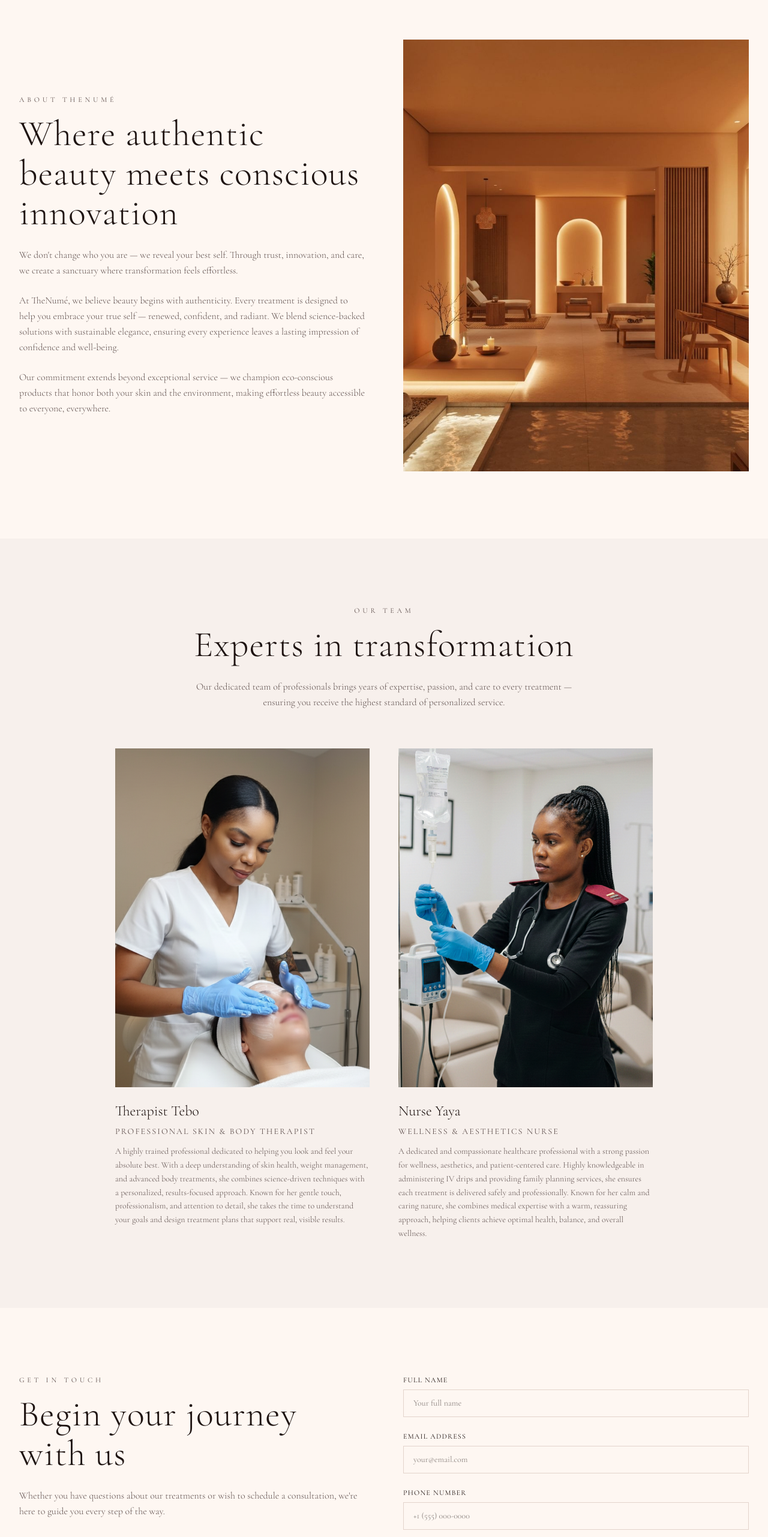
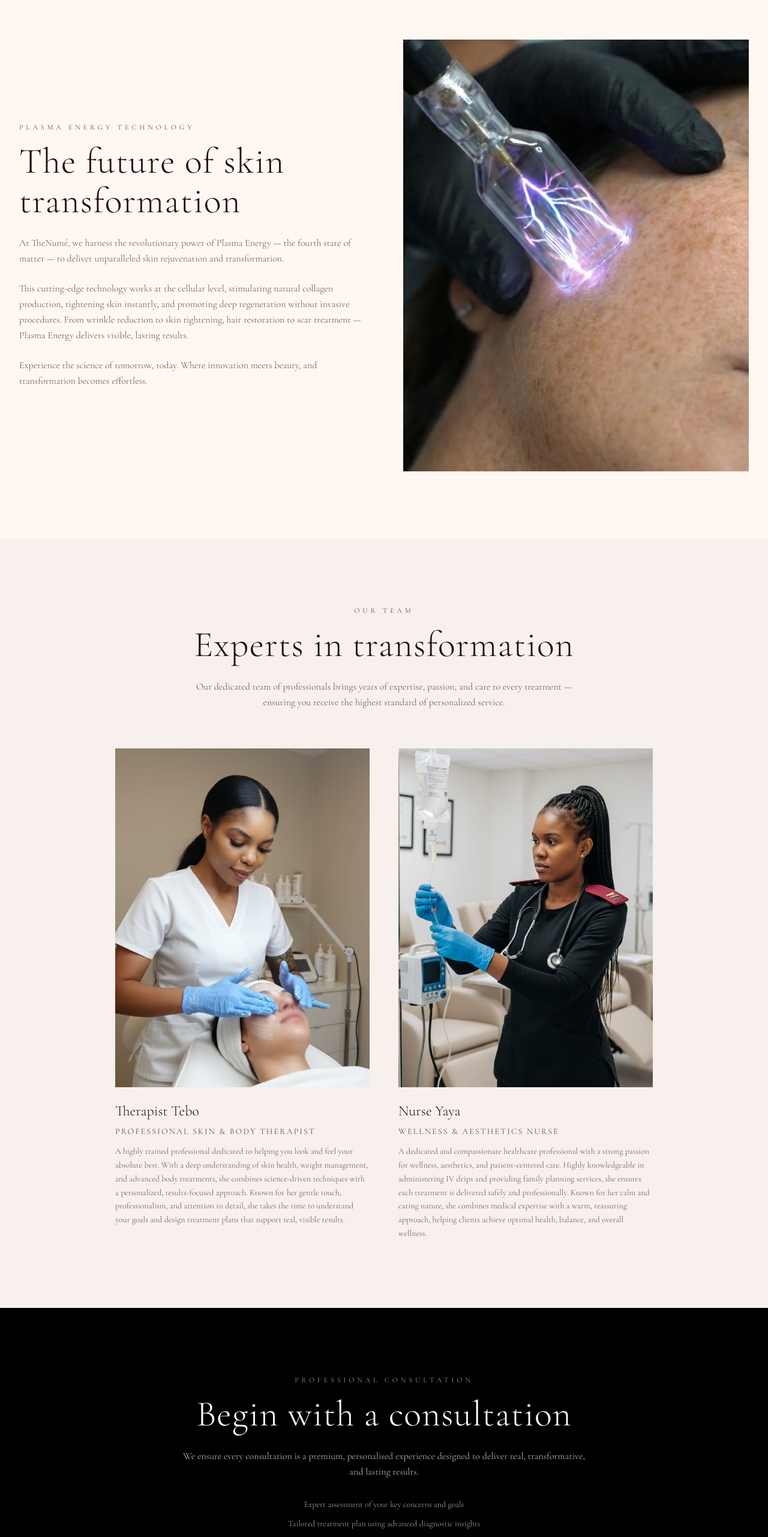
Before and after one commit to chris2far89/thenume_web, a Next.js app: page / in a window 1280 px wide. Shown: the part 846-3409 px from the top of the page at 60% size. Built offline with nearby package versions, Linux system fonts and the light colour scheme.

Commit message:
homepage_adjustments

```diff
--- a/app/page.tsx
+++ b/app/page.tsx
@@ -72,19 +72,19 @@ export default function Home() {
               )}
             >
               <p className="font-[var(--font-body)] text-xs tracking-[0.4em] uppercase text-muted-foreground mb-4">
-                About TheNumé
+                Plasma Energy Technology
               </p>
               <h1 className="font-[var(--font-display)] text-4xl md:text-5xl lg:text-6xl font-light text-foreground tracking-[0.02em] leading-[1.1] mb-6">
-                Where authentic beauty meets conscious innovation
+                The future of skin transformation
               </h1>
               <p className="font-[var(--font-body)] text-base text-muted-foreground font-light leading-relaxed mb-6">
-                We don't change who you are — we reveal your best self. Through trust, innovation, and care, we create a sanctuary where transformation feels effortless.
+                At TheNumé, we harness the revolutionary power of Plasma Energy — the fourth state of matter — to deliver unparalleled skin rejuvenation and transformation.
               </p>
               <p className="font-[var(--font-body)] text-base text-muted-foreground font-light leading-relaxed mb-6">
-                At TheNumé, we believe beauty begins with authenticity. Every treatment is designed to help you embrace your true self — renewed, confident, and radiant. We blend science-backed solutions with sustainable elegance, ensuring every experience leaves a lasting impression of confidence and well-being.
+                This cutting-edge technology works at the cellular level, stimulating natural collagen production, tightening skin instantly, and promoting deep regeneration without invasive procedures. From wrinkle reduction to skin tightening, hair restoration to scar treatment — Plasma Energy delivers visible, lasting results.
               </p>
               <p className="font-[var(--font-body)] text-base text-muted-foreground font-light leading-relaxed">
-                Our commitment extends beyond exceptional service — we champion eco-conscious products that honor both your skin and the environment, making effortless beauty accessible to everyone, everywhere.
+                Experience the science of tomorrow, today. Where innovation meets beauty, and transformation becomes effortless.
               </p>
             </div>
             <div
@@ -94,8 +94,8 @@ export default function Home() {
               )}
             >
               <Image
-                src="/luxury-spa-interior-warm-lighting-minimalist-zen.jpg"
-                alt="TheNumé Interior"
+                src="/plasma.png"
+                alt="Plasma Energy Technology"
                 fill
                 className="object-cover"
               />
@@ -178,6 +178,46 @@ export default function Home() {
         </div>
       </section>
 
+      {/* Consultation Call to Action */}
+      <section className="py-20 md:py-28 bg-black">
+        <div className="max-w-4xl mx-auto px-6 lg:px-8 text-center">
+          <p className="font-[var(--font-body)] text-xs tracking-[0.4em] uppercase text-white/60 mb-4">
+            Professional Consultation
+          </p>
+          <h2 className="font-[var(--font-display)] text-4xl md:text-5xl lg:text-6xl font-light text-white tracking-[0.02em] leading-[1.1] mb-6">
+            Begin with a consultation
+          </h2>
+          <p className="font-[var(--font-body)] text-base text-white/80 font-light leading-relaxed mb-8 max-w-2xl mx-auto">
+            We ensure every consultation is a premium, personalised experience designed to deliver real, transformative, and lasting results.
+          </p>
+          <div className="space-y-3 mb-12 max-w-xl mx-auto">
+            <p className="font-[var(--font-body)] text-sm text-white/70 font-light">
+              Expert assessment of your key concerns and goals
+            </p>
+            <p className="font-[var(--font-body)] text-sm text-white/70 font-light">
+              Tailored treatment plan using advanced diagnostic insights
+            </p>
+            <p className="font-[var(--font-body)] text-sm text-white/70 font-light">
+              Comprehensive home-care prescription
+            </p>
+          </div>
+          <div className="space-y-4">
+            <a
+              href="/#booking?service=consultation-virtual"
+              className="inline-block font-[var(--font-body)] text-xs tracking-[0.2em] uppercase px-8 py-4 bg-white text-black hover:bg-white/90 transition-colors duration-300 mr-4"
+            >
+              Virtual - R250
+            </a>
+            <a
+              href="/#booking?service=consultation-person"
+              className="inline-block font-[var(--font-body)] text-xs tracking-[0.2em] uppercase px-8 py-4 border border-white text-white hover:bg-white hover:text-black transition-colors duration-300"
+            >
+              In-Person - R395
+            </a>
+          </div>
+        </div>
+      </section>
+
       {/* Contact Form Section */}
       <section ref={contactRef} className="py-20 md:py-28">
         <div className="max-w-7xl mx-auto px-6 lg:px-8">
@@ -203,9 +243,11 @@ export default function Home() {
                   <MapPin className="w-5 h-5 text-primary mt-1" />
                   <div>
                     <p className="font-[var(--font-body)] text-sm text-foreground font-light leading-relaxed">
-                      123 Wellness Boulevard
+                      8 Tin Rd, Bromhof
                       <br />
-                      Beverly Hills, CA 90210
+                      Randburg, 2154
+                      <br />
+                      South Africa
                     </p>
                   </div>
                 </div>
@@ -213,7 +255,7 @@ export default function Home() {
                   <Phone className="w-5 h-5 text-primary mt-1" />
                   <div>
                     <p className="font-[var(--font-body)] text-sm text-foreground font-light">
-                      +1 (555) 234-5678
+                      +27 76 040 1540
                     </p>
                   </div>
                 </div>
@@ -221,7 +263,7 @@ export default function Home() {
                   <Mail className="w-5 h-5 text-primary mt-1" />
                   <div>
                     <p className="font-[var(--font-body)] text-sm text-foreground font-light">
-                      reservations@thenume.com
+                      @thenu.me_za
                     </p>
                   </div>
                 </div>
```
Also changed, not shown: public/plasma.png (added).
